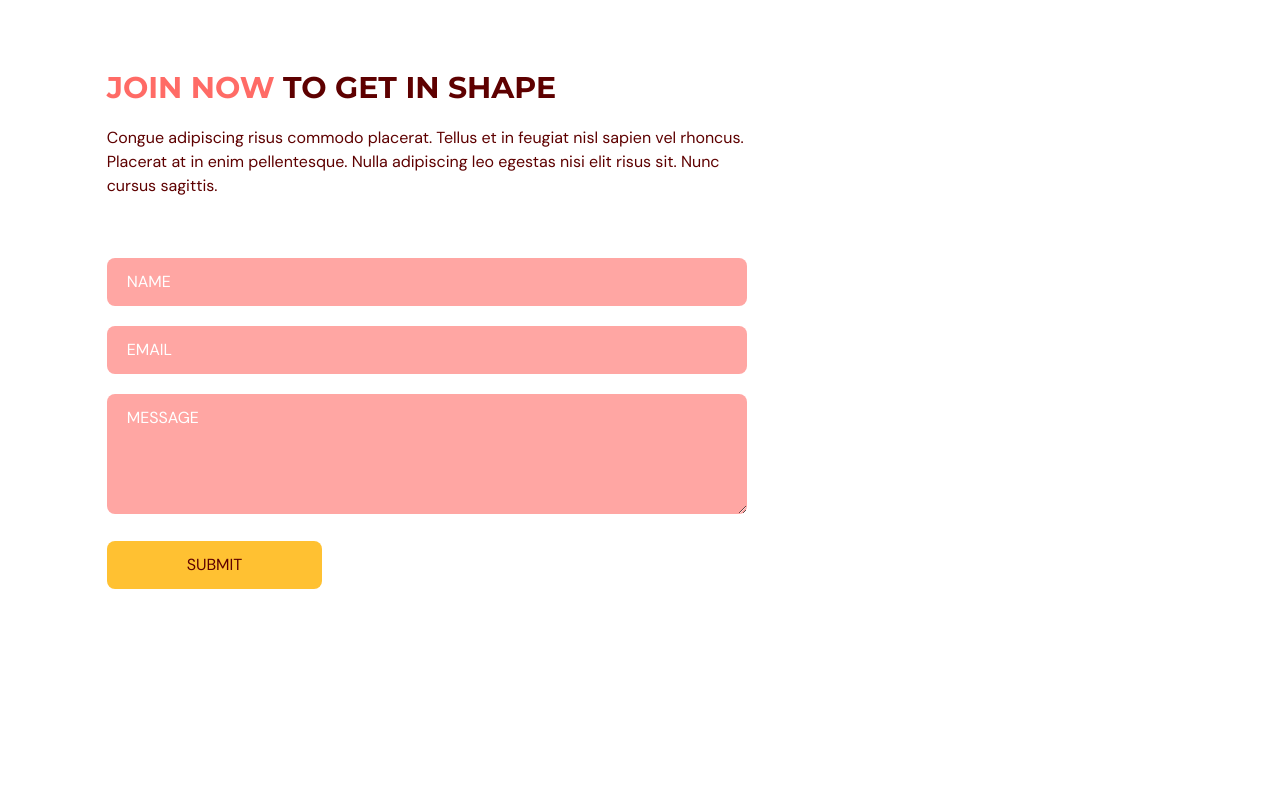
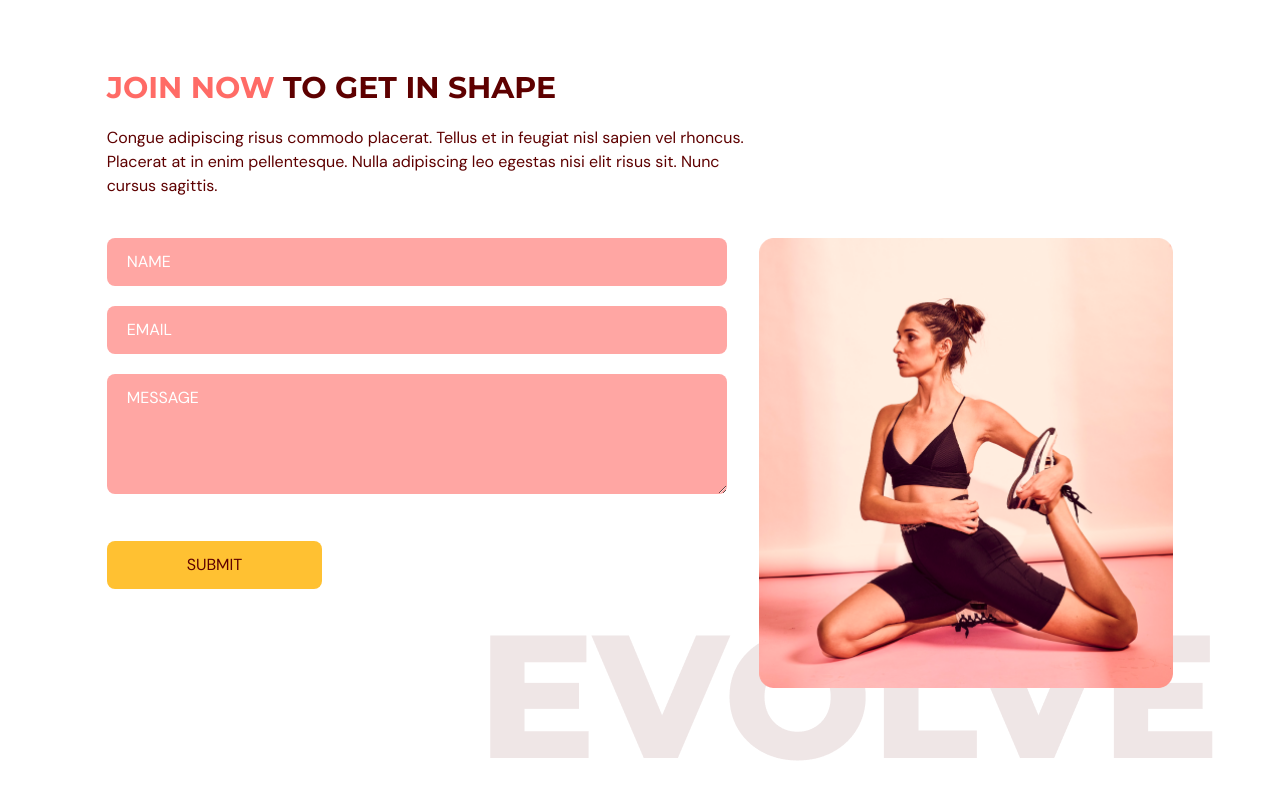
Before and after one commit to edwrdddk/ts-react-gym-app, a React (Vite) app: page / in a window 1280 px wide. Shown: the part 3036-3836 px from the top of the page. Before the commit the page ends 3753 px from the top, so only its background shows below. Built offline with nearby package versions, Linux system fonts and the light colour scheme.

Commit message:
ContactUs Page done

```diff
--- a/src/scenes/contactUs/index.tsx
+++ b/src/scenes/contactUs/index.tsx
@@ -9,7 +9,7 @@
 };
 
 const ContactUs = ({ setSelectedPage }: Props) => {
-  const inputStyles = `mt-5 w-full rounded-lg bg-primary-300 px-5 py-3 placeholder-white`;
+  const inputStyles = `mb-5 w-full rounded-lg bg-primary-300 px-5 py-3 placeholder-white`;
 
   const {
     register,
@@ -131,6 +131,26 @@
               </button>
             </form>
           </motion.div>
+
+          <motion.div
+            className="relative mt-16 basis-2/5 md:mt-0"
+            initial="hidden"
+            whileInView="visible"
+            viewport={{ once: true, amount: 0.5 }}
+            transition={{ delay: 0.2, duration: 0.5 }}
+            variants={{
+              hidden: { opacity: 0, y: 50 },
+              visible: { opacity: 1, y: 0 },
+            }}
+          >
+            <div className="w-full before:absolute before:-bottom-20 before:-right-10 before:z-[-1] md:before:content-evolvetext">
+              <img
+                className="w-full"
+                src={ContactUsPageGraphic}
+                alt="contact-us-page-graphic"
+              />
+            </div>
+          </motion.div>
         </div>
       </motion.div>
     </section>
```
